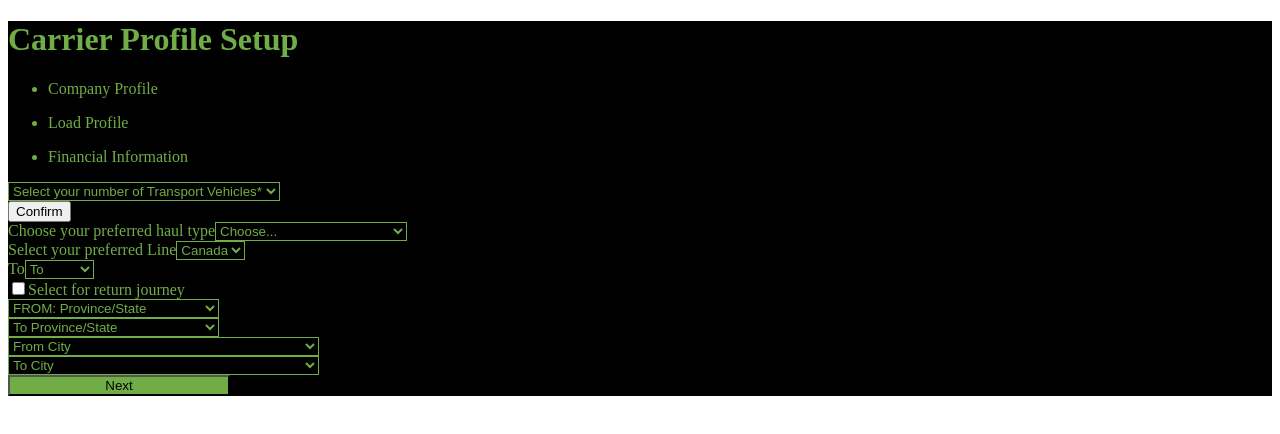
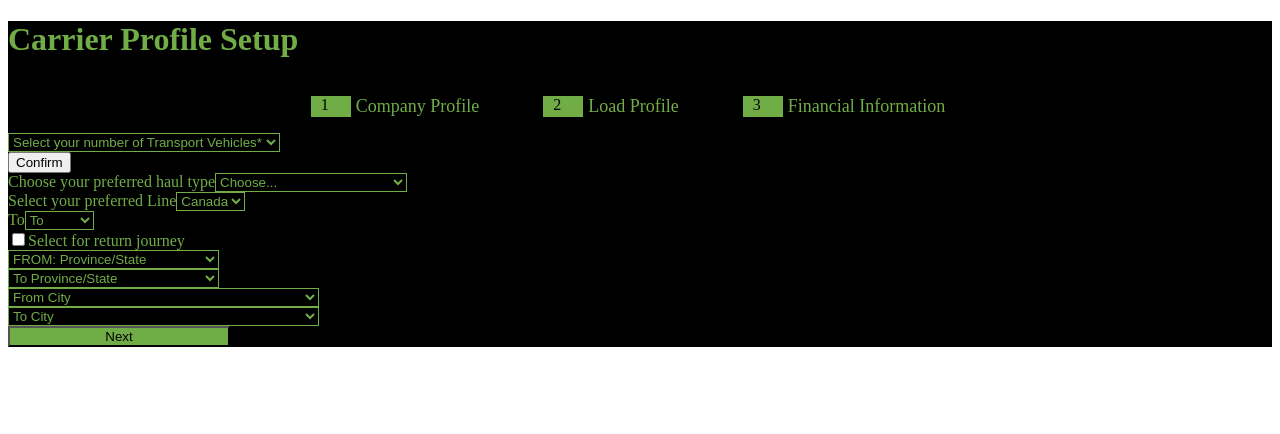
Before and after one commit to BrightonDube/loadhitch, a Next.js app in the folder loadhitch-frontend-modules/: page /step2 in a window 1280 px wide. Shown: the top 434 px of the page. Built offline with nearby package versions, Linux system fonts and the light colour scheme.

Commit message:
style form nav

```diff
--- a/loadhitch-frontend-modules/components/FormNav.js
+++ b/loadhitch-frontend-modules/components/FormNav.js
@@ -1,40 +1,46 @@
 import Link from "next/link";
 import { useRouter } from "next/router";
+import styles from "../styles/FormNav.module.css";
 
 const FormNav = () => {
   const router = useRouter();
   return (
-    <div>
+    <div className={styles.container}>
       <ul>
-        <li>
         <Link
           href="/carrier_profile_form"
           passHref
           className={
-              router.pathname == "/carrier_profile_form" ? "active" : ""
+            router.pathname == "/carrier_profile_form" ? `{styles.active}` : ""
           }
         >
-            <p>Company Profile</p>
+          <div className={styles.innerContainer}>
+            <div className={styles.box}>1</div>
+            <li className={styles.menuList}>Company Profile</li>
+          </div>
         </Link>
-        </li>
-        <li>
+
         <Link
           href="/step2"
           passHref
           className={router.pathname == "/step2" ? "active" : ""}
         >
-            <p>Load Profile</p>
+          <div className={styles.innerContainer}>
+            <div className={styles.box}>2</div>
+            <li className={styles.menuList}>Load Profile</li>
+          </div>
         </Link>
-        </li>
-        <li>
+
         <Link
           href="/step3"
           passHref
           className={router.pathname == "/step3" ? "active" : ""}
         >
-            <p>Financial Information</p>
+          <div className={styles.innerContainer}>
+            <div className={styles.box}>3</div>
+            <li className={styles.menuList}>Financial Information</li>
+          </div>
         </Link>
-        </li>
       </ul>
     </div>
   );
--- /dev/null
+++ b/loadhitch-frontend-modules/styles/FormNav.module.css
@@ -0,0 +1,28 @@
+.menuList {
+  list-style: none;
+  font-size: large;
+}
+.container {
+  display: flex;
+  justify-content: center;
+}
+.active {
+  color: red;
+}
+.box {
+  width: 30px;
+  height: 30;
+  background-color: #70ad47;
+  color: black;
+  justify-content: center;
+  align-items: center;
+  padding-left: 10px;
+  margin-right: 5px;
+}
+.innerContainer {
+  float: left;
+  margin-right: 4em;
+  cursor: pointer;
+  display: flex;
+  justify-content: center;
+}
```
Lines whose indentation alone changed are shown as unchanged.
